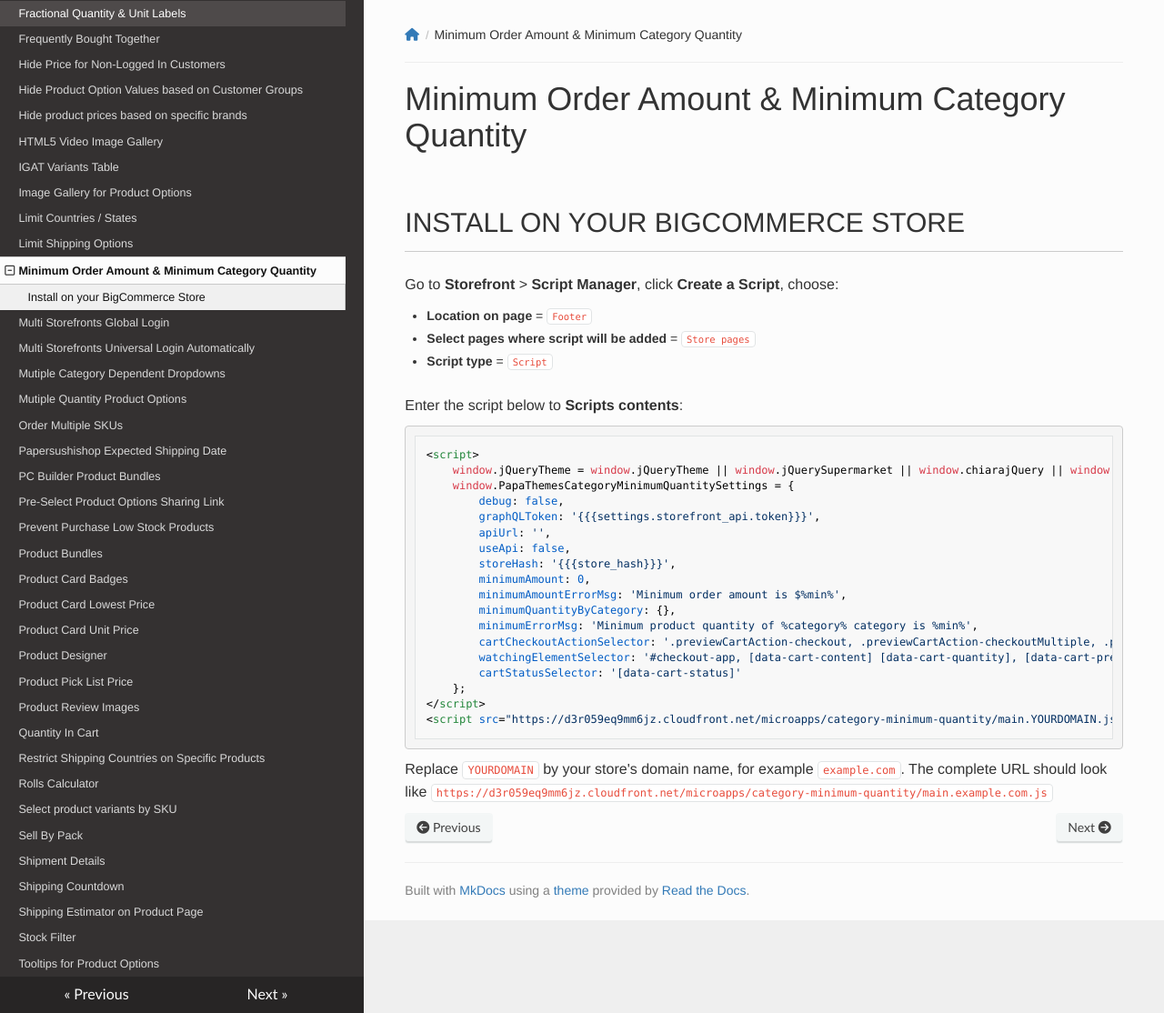
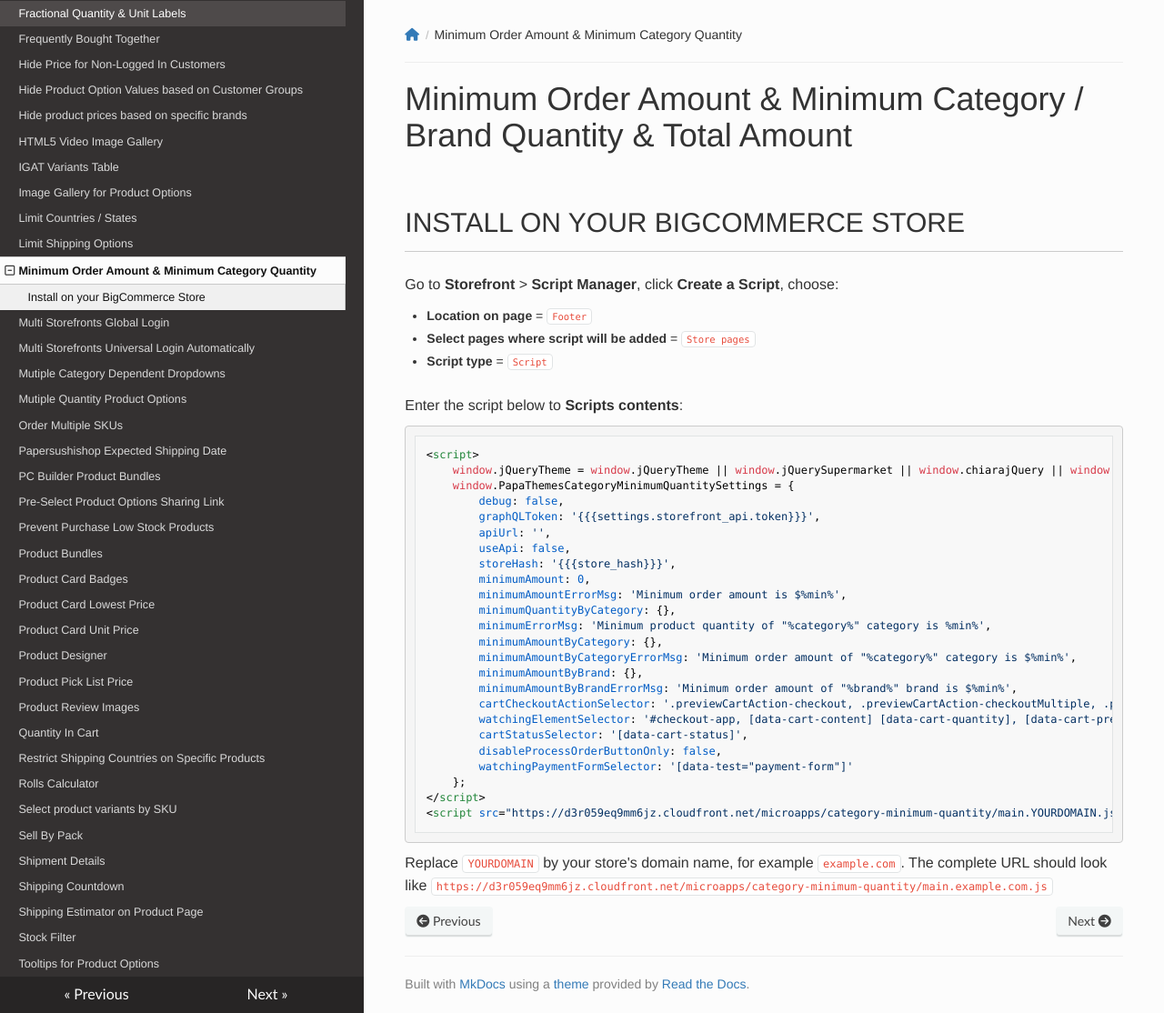
Before and after one commit to tvlgiao/bc-addons-docs, an MkDocs documentation site: the page built from docs/category-minimum-quantity.md, in a window 1280 px wide and 1114 px high. Shown: the whole window at 91% size. Built offline with MkDocs 1.6.1, drawn with Linux system fonts in a browser that asks for light colours; nearby versions of some CDN libraries.

Commit message:
Update category minimum quantity + fractional quantity purchase docs

```diff
--- a/docs/category-minimum-quantity.md
+++ b/docs/category-minimum-quantity.md
@@ -1,4 +1,4 @@
-# Minimum Order Amount & Minimum Category Quantity
+# Minimum Order Amount & Minimum Category / Brand Quantity & Total Amount
 
 ## Install on your BigCommerce Store
 
@@ -23,10 +23,16 @@
         minimumAmount: 0,
         minimumAmountErrorMsg: 'Minimum order amount is $%min%',
         minimumQuantityByCategory: {},
-        minimumErrorMsg: 'Minimum product quantity of %category% category is %min%',
+        minimumErrorMsg: 'Minimum product quantity of "%category%" category is %min%',
+        minimumAmountByCategory: {},
+        minimumAmountByCategoryErrorMsg: 'Minimum order amount of "%category%" category is $%min%',
+        minimumAmountByBrand: {},
+        minimumAmountByBrandErrorMsg: 'Minimum order amount of "%brand%" brand is $%min%',
         cartCheckoutActionSelector: '.previewCartAction-checkout, .previewCartAction-checkoutMultiple, .previewCart-additionalCheckoutButtons, .previewCartCheckout-checkoutButton, .previewCartCheckout-additionalCheckoutButtons, .cart-actions .button--primary, .card-actions .checkoutMultiple, .cart-additionalCheckoutButtons',
         watchingElementSelector: '#checkout-app, [data-cart-content] [data-cart-quantity], [data-cart-preview] [data-cart-quantity], .previewCart',
-        cartStatusSelector: '[data-cart-status]'
+        cartStatusSelector: '[data-cart-status]',
+        disableProcessOrderButtonOnly: false,
+        watchingPaymentFormSelector: '[data-test="payment-form"]'
     };
 </script>
 <script src="https://d3r059eq9mm6jz.cloudfront.net/microapps/category-minimum-quantity/main.YOURDOMAIN.js" async defer></script>
```
Also changed, not shown: docs/fractional-quantity-purchase.md (+1 -1 lines).
